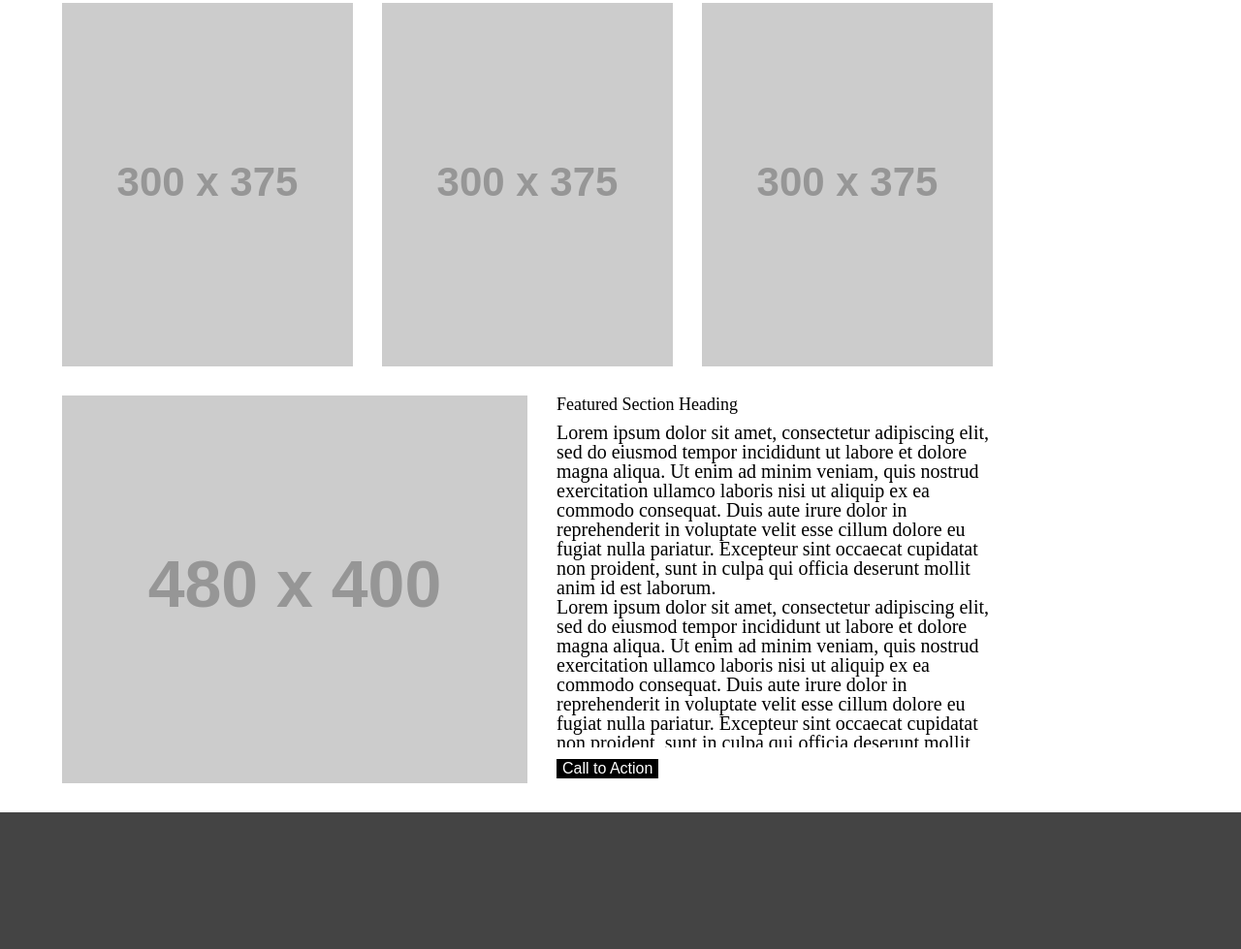
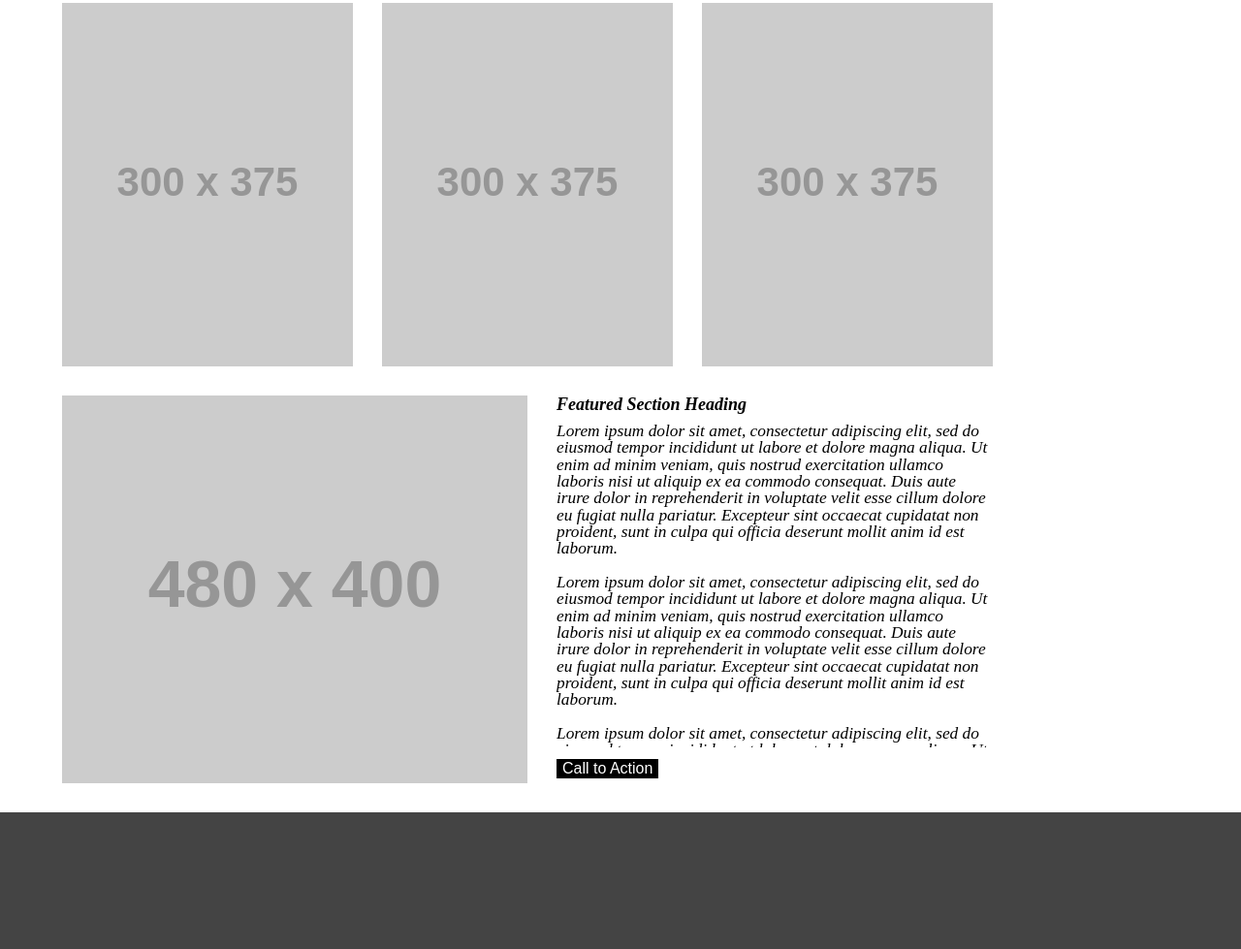
Before and after one commit to akkanben/wireframe-exercise, a plain HTML site: page index.html in a window 1280 px wide. Shown: the part 607-1586 px from the top of the page at 97% size. Drawn offline with Linux system fonts and the light colour scheme; placeholder pictures from the web are drawn by us.

Commit message:
Adds minor changes to overflow style and font

```diff
--- a/css/style.css
+++ b/css/style.css
@@ -48,7 +48,7 @@ li:hover {
 }
 h1 {
   font-size: 18px;;
-  font-style: bold;
+  font-weight: bold;
   margin-bottom:10px;
 }
 #hero-section img {
@@ -68,13 +68,15 @@ h1 {
 }
 #featured-section div{
   vertical-align: top;
-  font-size: 15pt;
+  font-size: 13pt;
+  font-style: italic;
   display: inline-block;
   width: 450px;
   height: 370px;
 }
 #featured-article {
-  overflow: scroll;
+  overflow-y: scroll;
+  overflow-x: hidden;
   height: 335px;
   width: 450px;
 }
@@ -87,8 +89,8 @@ h1 {
   display: block;
 }
 p {
-  display: inline-block;
-  overflow: none;
+  display: block;
+  overflow: hidden;
 }
 
 #featured-section img {
--- a/index.html
+++ b/index.html
@@ -41,12 +41,12 @@
             dolore magna aliqua. Ut enim ad minim veniam, quis nostrud exercitation ullamco laboris nisi ut aliquip ex
             ea commodo consequat. Duis aute irure dolor in reprehenderit in voluptate velit esse cillum dolore eu fugiat
             nulla pariatur. Excepteur sint occaecat cupidatat non proident, sunt in culpa qui officia deserunt mollit
-            anim id est laborum.</p>
+            anim id est laborum.</p><br>
           <p>Lorem ipsum dolor sit amet, consectetur adipiscing elit, sed do eiusmod tempor incididunt ut labore et
             dolore magna aliqua. Ut enim ad minim veniam, quis nostrud exercitation ullamco laboris nisi ut aliquip ex
             ea commodo consequat. Duis aute irure dolor in reprehenderit in voluptate velit esse cillum dolore eu fugiat
             nulla pariatur. Excepteur sint occaecat cupidatat non proident, sunt in culpa qui officia deserunt mollit
-            anim id est laborum.</p>
+            anim id est laborum.</p><br>
           <p>Lorem ipsum dolor sit amet, consectetur adipiscing elit, sed do eiusmod tempor incididunt ut labore et
             dolore magna aliqua. Ut enim ad minim veniam, quis nostrud exercitation ullamco laboris nisi ut aliquip ex
             ea commodo consequat. Duis aute irure dolor in reprehenderit in voluptate velit esse cillum dolore eu fugiat
```
